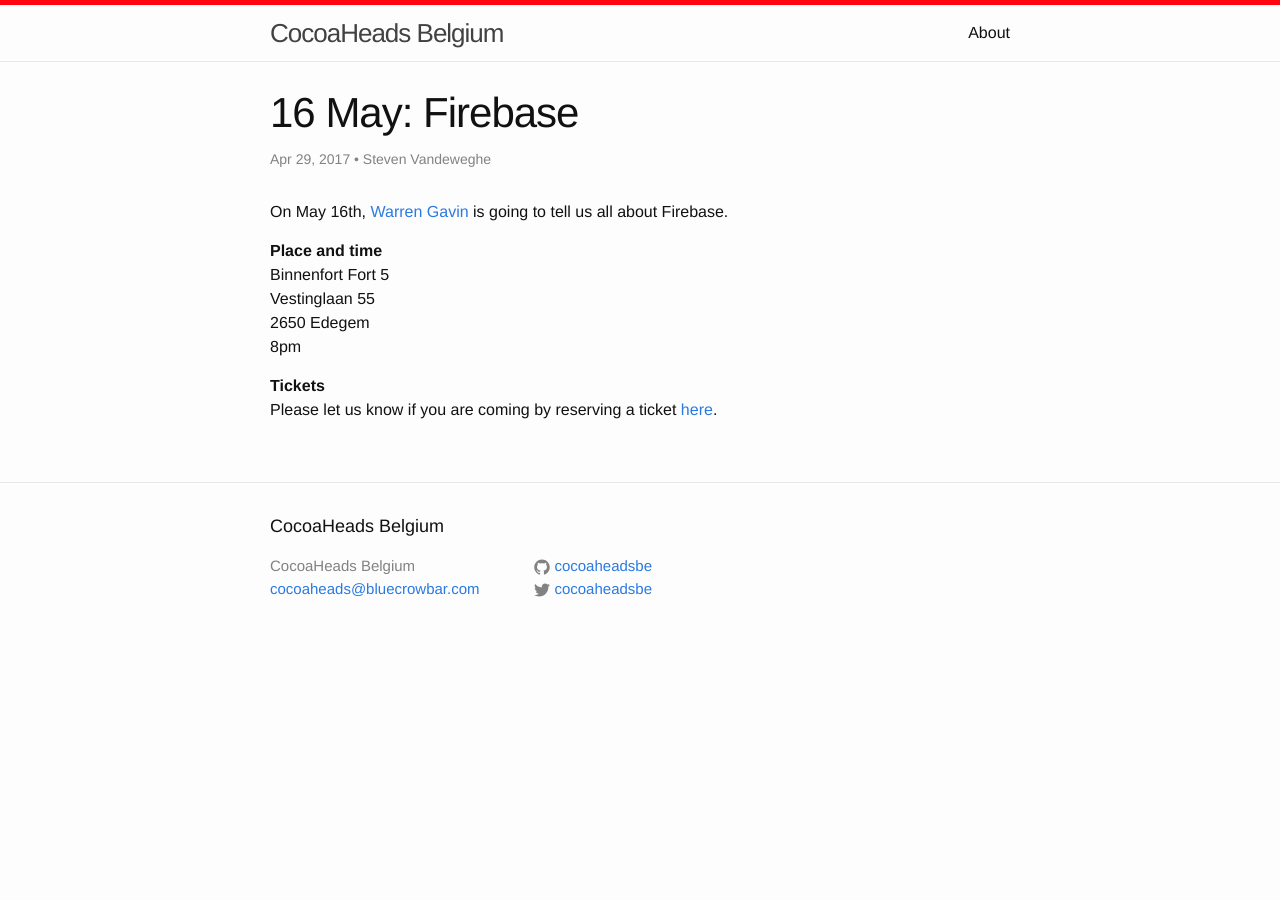
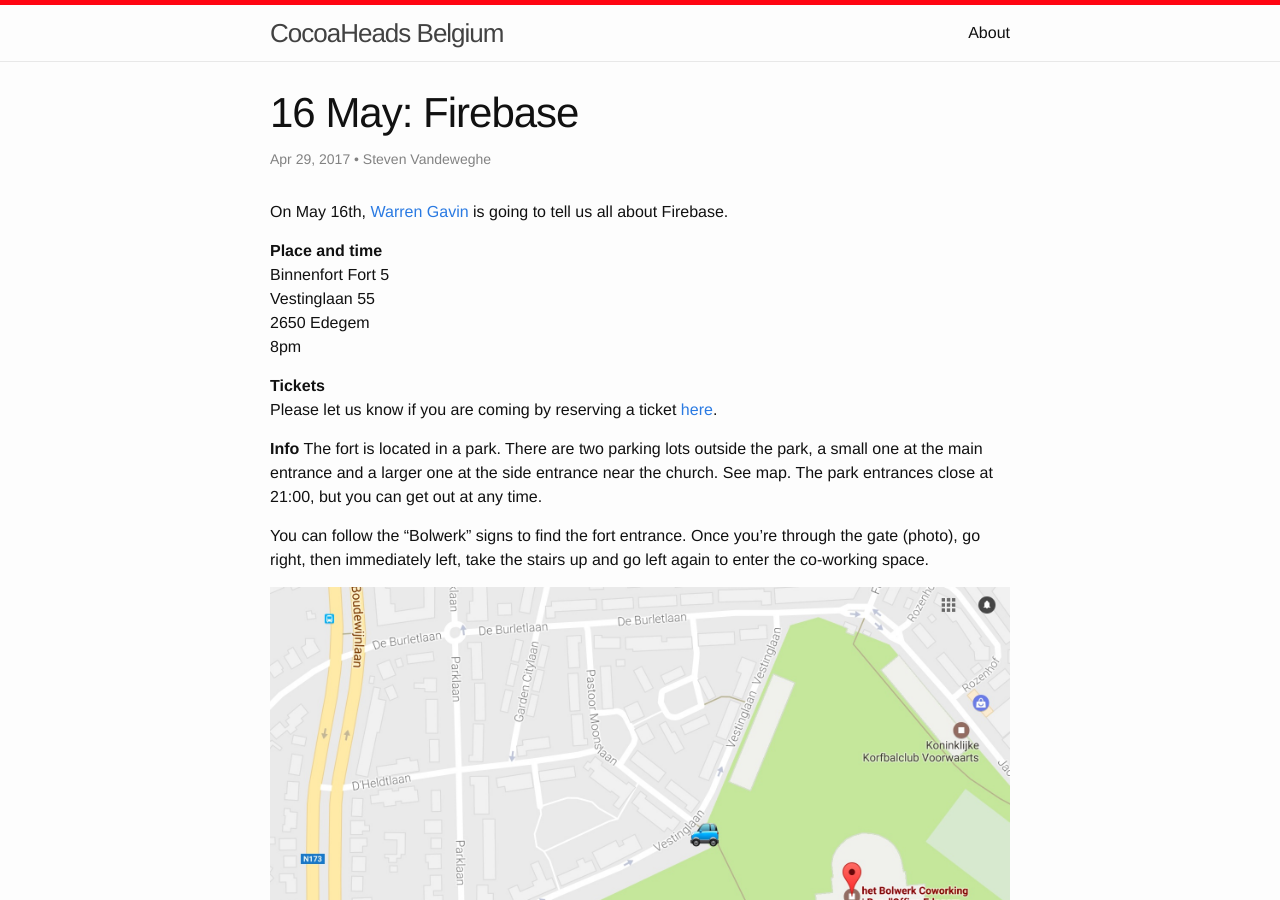
Before and after one commit to cocoaheadsbe/cocoaheadsbe.github.io, a Jekyll site: the page built from _posts/2017-04-29-firebase.md, in a window 1280 px wide and 900 px high. Built offline with Jekyll 4.4.1, drawn with Linux system fonts in a browser that asks for light colours.

Commit message:
Added meeting info.

```diff
--- a/_posts/2017-04-29-firebase.md
+++ b/_posts/2017-04-29-firebase.md
@@ -20,3 +20,12 @@
 
 **Tickets**
 Please let us know if you are coming by reserving a ticket [here](https://www.eventbrite.com/e/cocoaheads-belgium-may-2017-tickets-33903528366).
+
+**Info**
+The fort is located in a park. There are two parking lots outside the park, a small one at the main entrance and a larger one at the side entrance near the church. See map. The park entrances close at 21:00, but you can get out at any time.
+
+You can follow the "Bolwerk" signs to find the fort entrance. Once you're through the gate (photo), go right, then immediately left, take the stairs up and go left again to enter the co-working space.
+
+![Map](/images/fort-map.jpg)
+
+![Entrance](/images/fort-gate.jpg)
```
Also changed, not shown: images/fort-gate.jpg (added), images/fort-map.jpg (added).
